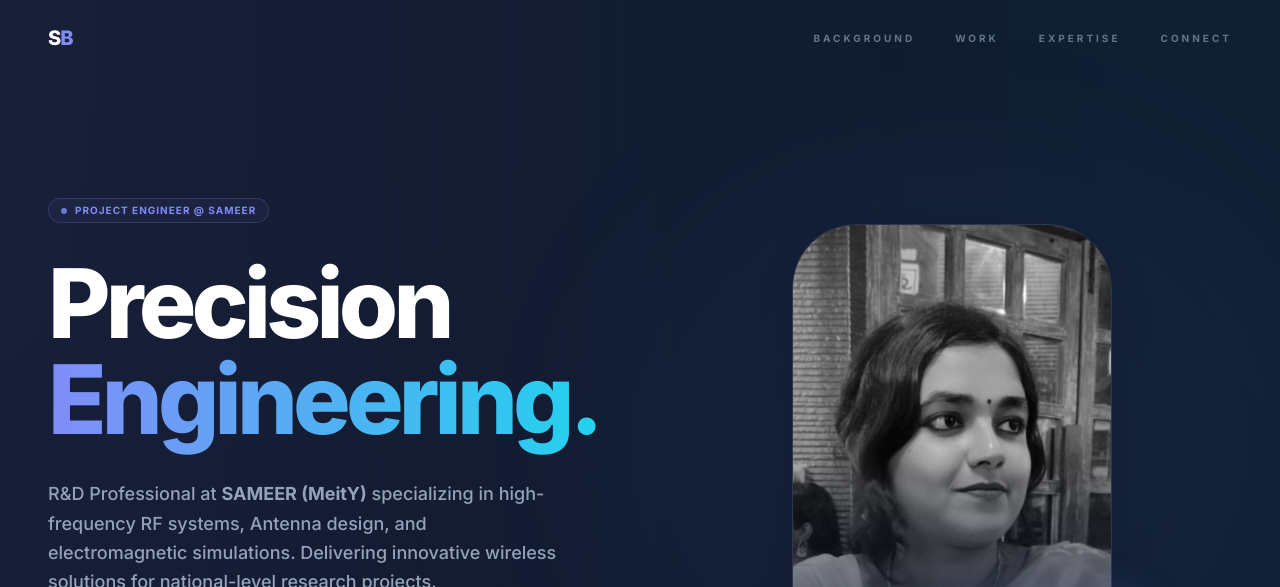
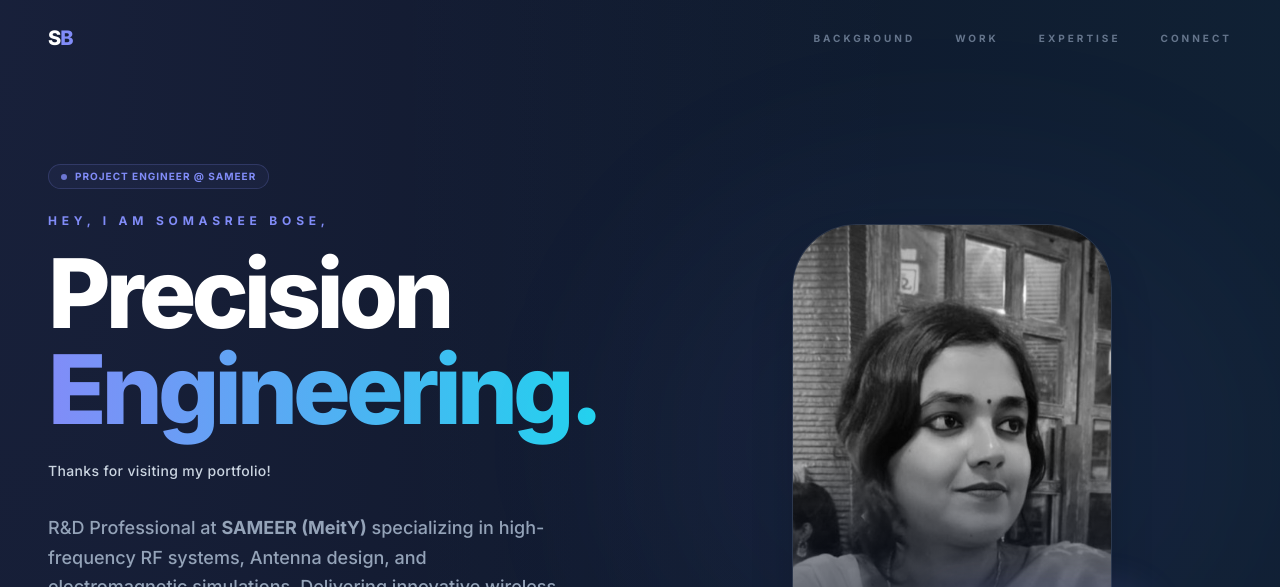
Before and after one commit to somasreebose/somasreebose.github.io, a website: page index.html in a window 1280 px wide. Shown: the top 587 px of the page. Drawn offline with Linux system fonts and the light colour scheme.

Commit message:
feat: add personal greeting to hero section and finalize professional portfolio updates

```diff
--- a/index.html
+++ b/index.html
@@ -48,13 +48,15 @@
     <section id="hero" class="min-h-screen flex items-center pt-24 px-6 md:px-12 relative overflow-hidden">
         <div class="container mx-auto grid lg:grid-cols-2 gap-16 items-center">
             <div class="fade-in text-center lg:text-left">
-                <div class="inline-flex items-center space-x-2 badge badge-primary mb-8">
+                <div class="inline-flex items-center space-x-2 badge badge-primary mb-6">
                     <span class="w-1.5 h-1.5 bg-primary rounded-full animate-pulse"></span>
                     <span>Project Engineer @ SAMEER</span>
                 </div>
-                <h1 class="text-4xl sm:text-5xl md:text-7xl lg:text-8xl font-black text-white mb-8 tracking-tighter leading-[1.1] md:leading-[1.05]">
+                <p class="text-primary font-bold text-xs uppercase tracking-[0.4em] mb-4">Hey, I am Somasree Bose,</p>
+                <h1 class="text-4xl sm:text-5xl md:text-7xl lg:text-8xl font-black text-white mb-6 tracking-tighter leading-[1.1] md:leading-[1.05]">
                     Precision <br class="hidden sm:block"><span class="text-gradient">Engineering.</span>
                 </h1>
+                <p class="text-slate-300 font-medium text-sm mb-8 tracking-wide">Thanks for visiting my portfolio!</p>
                 <p class="text-lg text-slate-400 mb-12 max-w-lg mx-auto lg:mx-0 leading-relaxed font-medium">
                     R&D Professional at <strong>SAMEER (MeitY)</strong> specializing in high-frequency RF systems,
                     Antenna design, and electromagnetic simulations. Delivering innovative wireless solutions for
```
Also changed, not shown: css/output.css.
